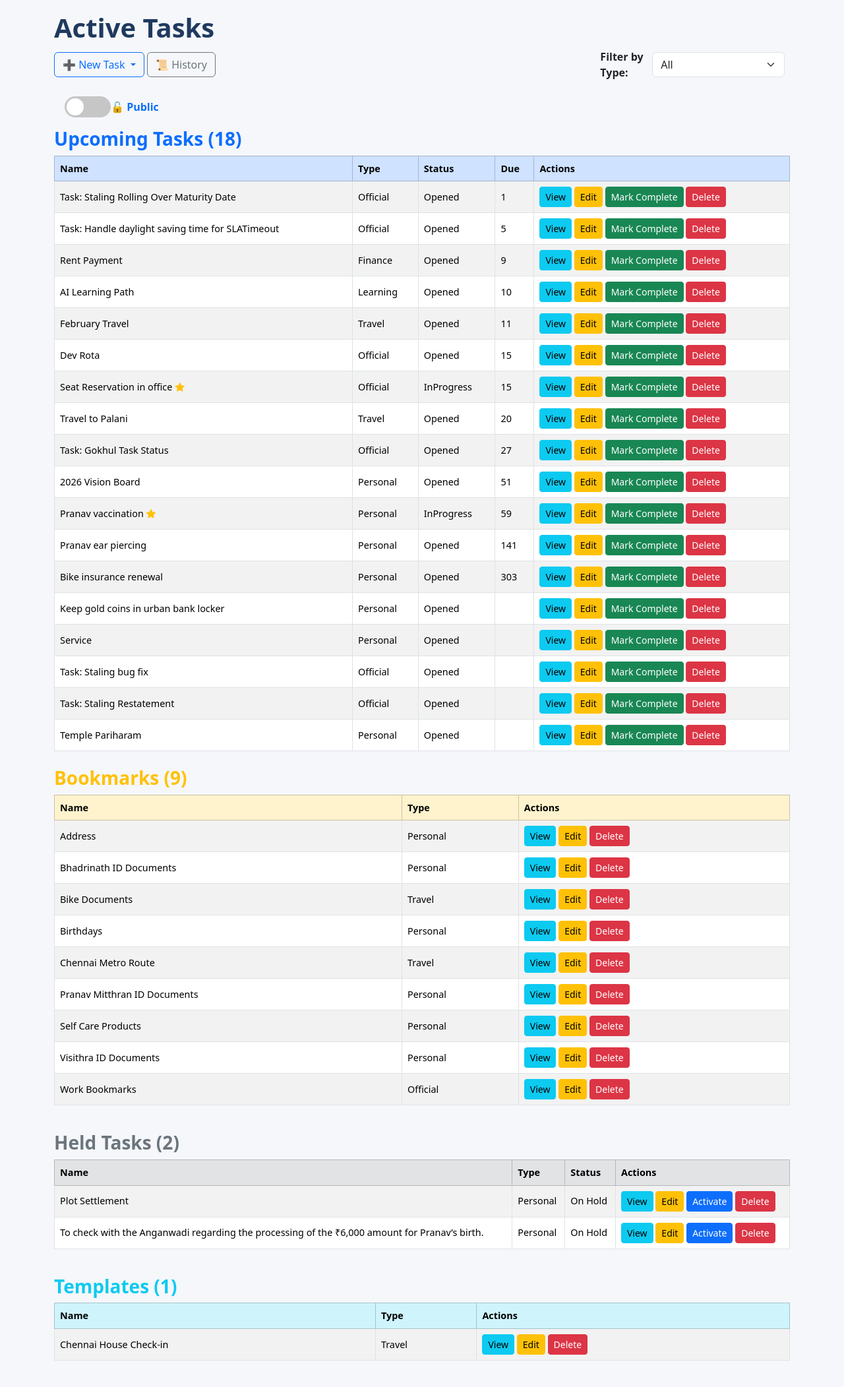
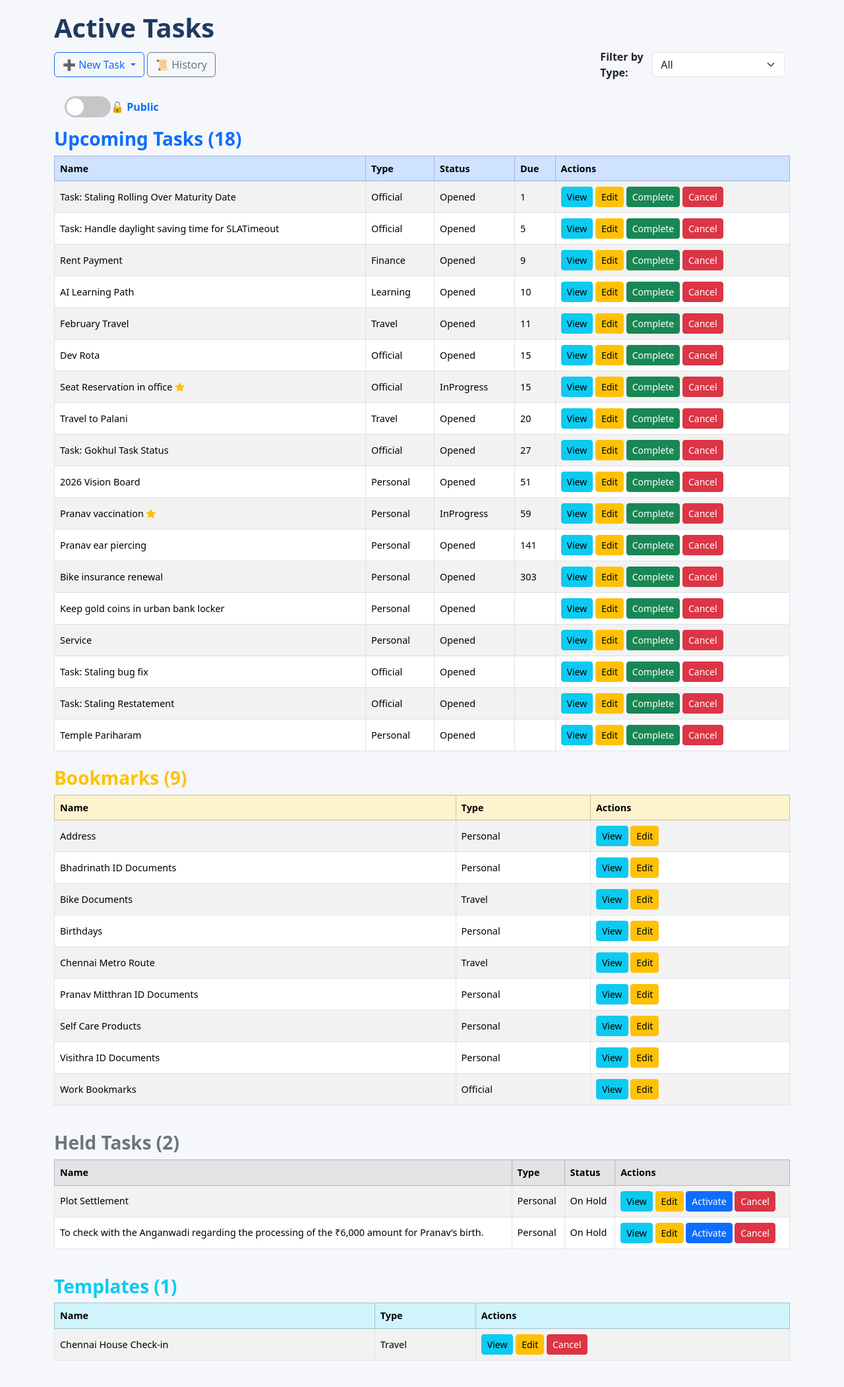
Before and after one commit to bhadrinath95/worktracker, a Django app: page / in a window 1280 px wide. Shown: the part 56-2159 px from the top of the page at 66% size. Run offline with Django 5.2, Linux system fonts and the light colour scheme; a user stored in the database is signed in; data comes from the database, SQL or seed files in the repository; both versions use the stored data as it was after the commit; some libraries are stand-ins or nearby versions.

Commit message:
Initial commit

```diff
--- a/templates/tracker/task_list.html
+++ b/templates/tracker/task_list.html
@@ -109,14 +109,14 @@
           <td>
             <a href="{% url 'tracker:update_list' task.id %}" class="btn btn-sm btn-info">View</a>
             <a href="{% url 'tracker:task_update' task.id %}" class="btn btn-sm btn-warning">Edit</a>
-            <a href="{% url 'tracker:mark_task_complete' task.id %}" class="btn btn-sm btn-success">Mark Complete</a>
+            <a href="{% url 'tracker:mark_task_complete' task.id %}" class="btn btn-sm btn-success">Complete</a>
             <form method="post" action="{% url 'tracker:complete_today_task_updates' task.id %}" class="d-inline">
                 {% csrf_token %}
                 <button type="submit" class="btn btn-sm btn-secondary">
                 Complete Today's Update
                 </button>
             </form>
-            <a href="{% url 'tracker:task_delete' task.id %}" class="btn btn-sm btn-danger">Delete</a>
+            <a href="{% url 'tracker:mark_task_cancel' task.id %}" class="btn btn-sm btn-danger">Cancel</a>
           </td>
         </tr>
         {% endfor %}
@@ -147,8 +147,8 @@
         <td>
           <a href="{% url 'tracker:update_list' task.id %}" class="btn btn-sm btn-info">View</a>
           <a href="{% url 'tracker:task_update' task.id %}" class="btn btn-sm btn-warning">Edit</a>
-          <a href="{% url 'tracker:mark_task_complete' task.id %}" class="btn btn-sm btn-success">Mark Complete</a>
-          <a href="{% url 'tracker:task_delete' task.id %}" class="btn btn-sm btn-danger">Delete</a>
+          <a href="{% url 'tracker:mark_task_complete' task.id %}" class="btn btn-sm btn-success">Complete</a>
+          <a href="{% url 'tracker:mark_task_cancel' task.id %}" class="btn btn-sm btn-danger">Cancel</a>
         </td>
       </tr>
       {% empty %}
@@ -177,7 +177,6 @@
           <td>
             <a href="{% url 'tracker:update_list' task.id %}" class="btn btn-sm btn-info">View</a>
             <a href="{% url 'tracker:task_update' task.id %}" class="btn btn-sm btn-warning">Edit</a>
-            <a href="{% url 'tracker:task_delete' task.id %}" class="btn btn-sm btn-danger">Delete</a>
           </td>
         </tr>
         {% endfor %}
@@ -213,7 +212,7 @@
               Activate
             </a>
 
-            <a href="{% url 'tracker:task_delete' task.id %}" class="btn btn-sm btn-danger">Delete</a>
+            <a href="{% url 'tracker:mark_task_cancel' task.id %}" class="btn btn-sm btn-danger">Cancel</a>
           </td>
         </tr>
         {% endfor %}
@@ -242,7 +241,7 @@
           <td>
             <a href="{% url 'tracker:update_list' task.id %}" class="btn btn-sm btn-info">View</a>
             <a href="{% url 'tracker:task_update' task.id %}" class="btn btn-sm btn-warning">Edit</a>
-            <a href="{% url 'tracker:task_delete' task.id %}" class="btn btn-sm btn-danger">Delete</a>
+            <a href="{% url 'tracker:mark_task_cancel' task.id %}" class="btn btn-sm btn-danger">Cancel</a>
           </td>
         </tr>
         {% endfor %}
--- a/tracker/urls.py
+++ b/tracker/urls.py
@@ -9,6 +9,7 @@ urlpatterns = [
     path('task/<int:pk>/edit/', views.TaskUpdateView.as_view(), name='task_update'),
     path('task/<int:pk>/delete/', views.TaskDeleteView.as_view(), name='task_delete'),
     path('task/<int:pk>/complete/', views.mark_task_complete, name='mark_task_complete'),
+    path('task/<int:pk>/cancel/', views.mark_task_cancel, name='mark_task_cancel'),
     path('task/<int:pk>/complete_today/', views.TodayTaskUpdatesCompleteView.as_view(), name='complete_today_task_updates'),
     path('task/<int:pk>/toggle_hold/', views.toggle_hold, name='toggle_hold'),
     path('task/<int:task_id>/updates/', views.UpdateListView.as_view(), name='update_list'),
--- a/tracker/views.py
+++ b/tracker/views.py
@@ -212,6 +212,18 @@ def mark_task_complete(request, pk):
     task.completed_date = timezone.localdate()
     task.save()
     messages.success(request, f'🎉 Congratulations! Task "{task.name}" has been marked as completed.')
+    return redirect('tracker:task_list')
+
+def mark_task_cancel(request, pk):
+    task = get_object_or_404(Task, id=pk)
+
+    if task.status not in ['Completed', 'Cancelled']:
+        task.status = 'Cancelled'
+        task.save()
+        messages.success(request, "Task marked as Cancelled.")
+    else:
+        messages.warning(request, "Task is already Completed or Cancelled.")
+
     return redirect('tracker:task_list')
 
 
```
Also changed, not shown: templates/tracker/update_list.html (+3 -4 lines), db.sqlite3.
